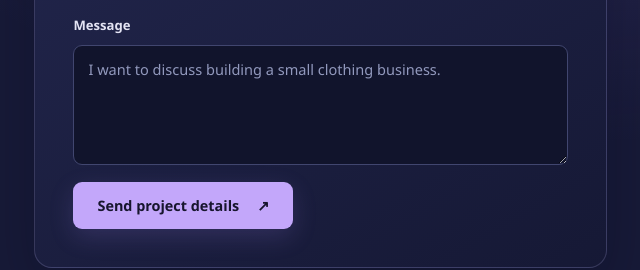
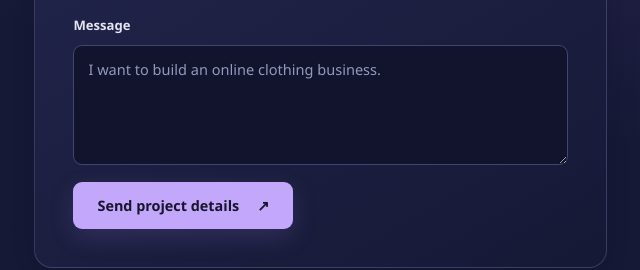
Before and after one commit to liacodev/liacodev, a plain HTML site: page index.html in a window 1280 px wide. Shown: the part 3237-3507 px from the top of the page, 563-1203 px from the left. Drawn offline with Linux system fonts and the light colour scheme.

Commit message:
fix contact details

```diff
--- a/index.html
+++ b/index.html
@@ -185,7 +185,7 @@
             <option>Shopify store setup</option><option>Website design or development</option><option>Ongoing support</option><option>Something else</option>
           </select>
         </label>
-        <label class="message-label">Message<textarea name="message" placeholder="I want to discuss building a small clothing business." required></textarea></label>
+        <label class="message-label">Message<textarea name="message" placeholder="I want to build an online clothing business." required></textarea></label>
         <button type="submit">Send project details <span aria-hidden="true">↗</span></button>
       </form>
     </div>
```
